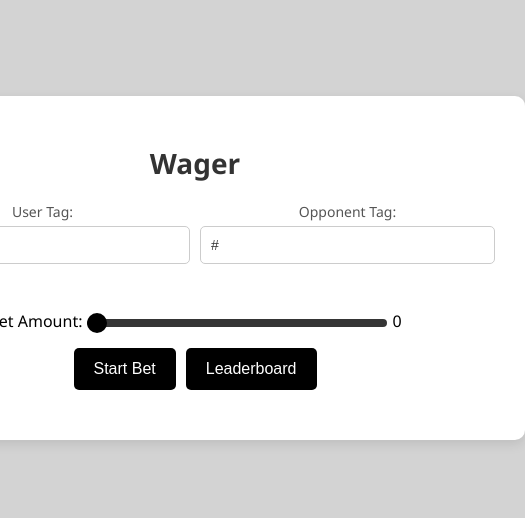
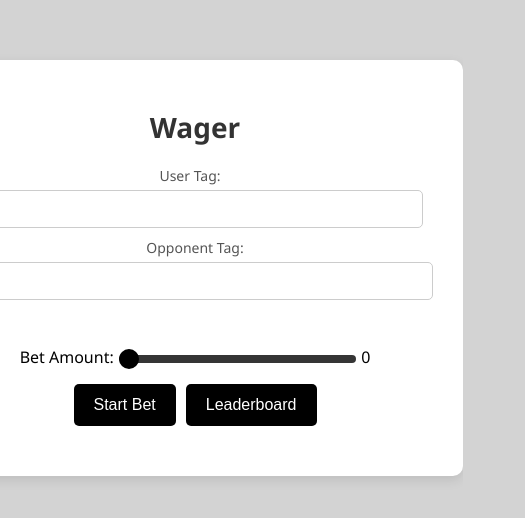
Before and after one commit to maxonary/wager-mvp, a React (Create React App) app in the folder frontend/: page / in a window 390 px wide. Shown: the part 154-672 px from the top of the page, 525 px wide, since content can reach past the window. Built offline with nearby package versions, Linux system fonts and the light colour scheme.

Commit message:
chore: Update leaderboard styles and responsiveness

```diff
--- a/frontend/src/styles.css
+++ b/frontend/src/styles.css
@@ -1,4 +1,5 @@
 .leaderboard-container {
+  width: auto;
   margin: 20px;
   padding: 20px;
   background-color: #fff;
@@ -36,3 +37,60 @@
   background-color: #000000;
   color: white;
 }
+
+@media screen and (max-width: 600px) {
+  .input-group {
+    flex-direction: column;
+  }
+}
+
+
+.container {
+  width: 100%;
+  margin-left: auto;
+  margin-right: auto;
+  padding-left: 0.5rem;
+  padding-right: 0.5rem;
+}
+
+/* 2xl */
+@media (max-width: 1536px) {
+  .container {
+    max-width: 1280px;
+  }
+}
+
+/* xl */
+@media (max-width: 1280px) {
+  .container {
+    max-width: 1024px;
+  }
+}
+
+/* lg */
+@media (max-width: 1024px) {
+  .container {
+    max-width: 768px;
+  }
+}
+
+/* md */
+@media (max-width: 768px) {
+  .container {
+    max-width: 640px;
+  }
+}
+
+/* sm */
+@media (max-width: 640px) {
+  .container {
+    max-width: 475px;
+  }
+}
+
+/* xs */
+@media (max-width: 475px) {
+  .container {
+    width: 100%;
+  }
+}
```
Lines whose indentation alone changed are shown as unchanged.
